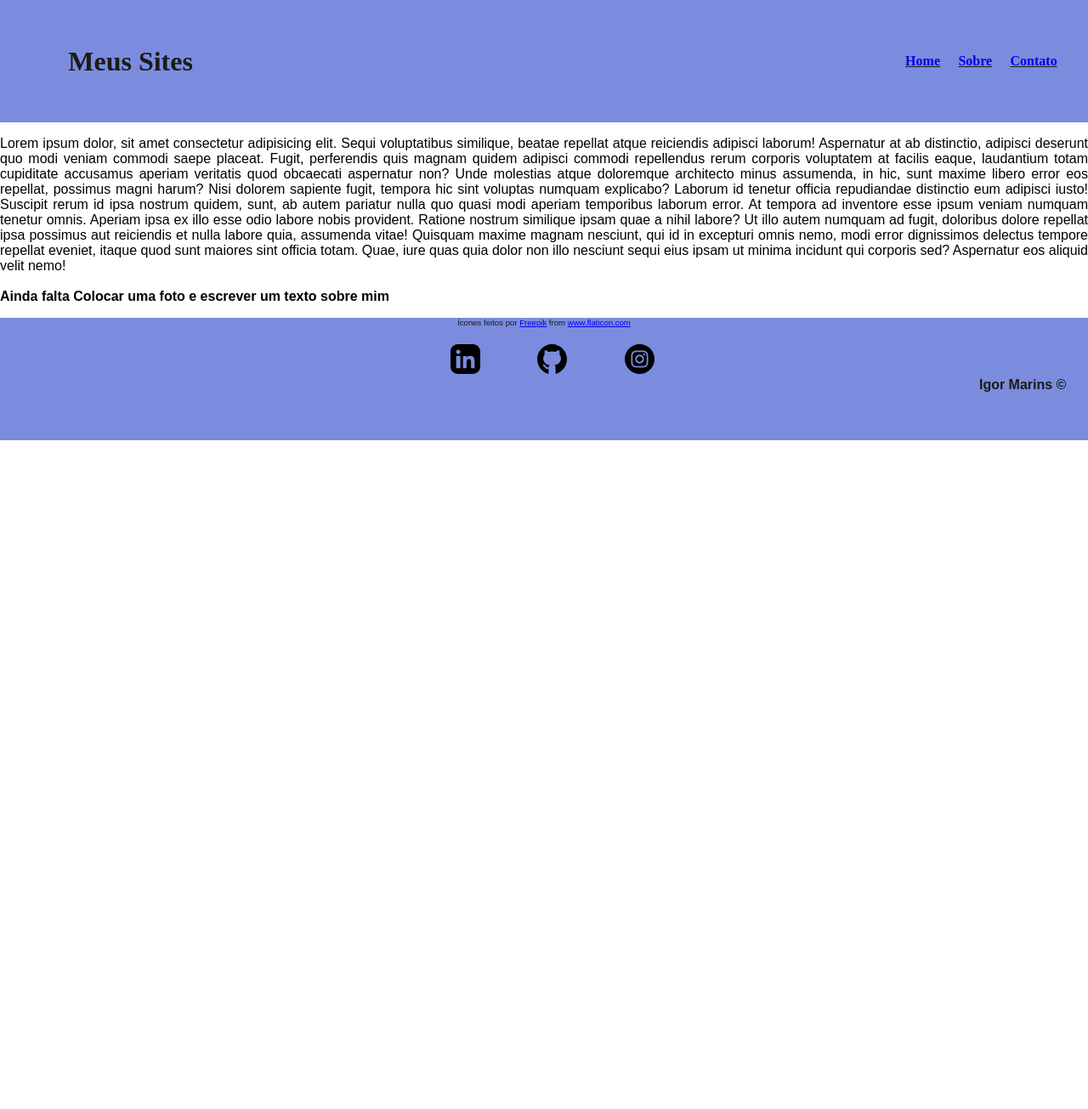
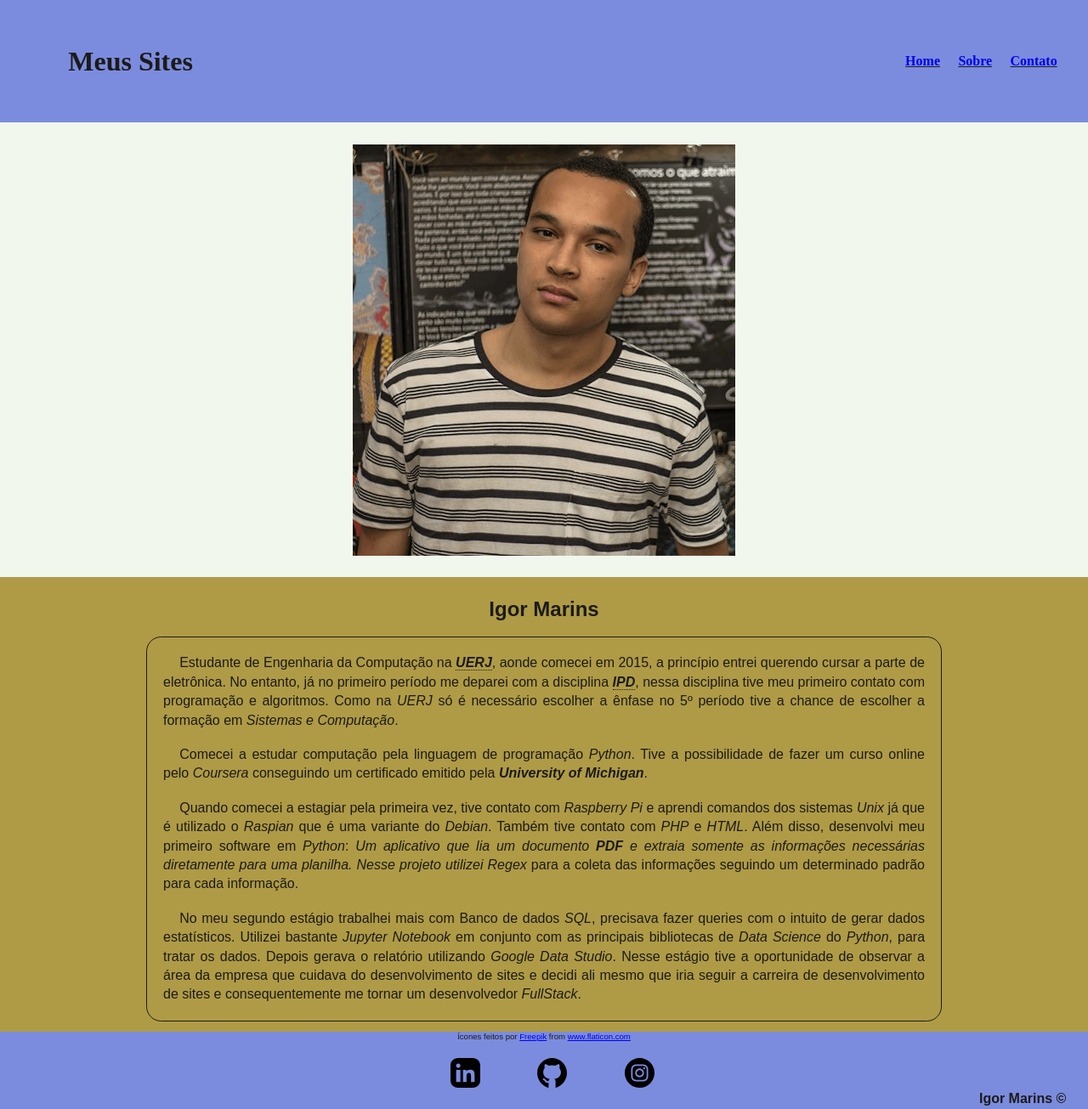
Before and after one commit to igor-py/meus-sites, a plain HTML site: page pages/sobre.html in a window 1280 px wide. Shown: the whole page at 85% size. Before the commit the page ends 800 px from the top, so only its background shows below. Drawn offline with Linux system fonts and the light colour scheme; a web font is replaced by a local one.

Commit message:
Terminando pagina sobre

```diff
--- a/pages/sobre.html
+++ b/pages/sobre.html
@@ -26,36 +26,58 @@
 	</header>
 
 	<main id="principal">
-		<p>
-			Lorem ipsum dolor, sit amet consectetur adipisicing elit. Sequi
-			voluptatibus similique, beatae repellat atque reiciendis
-			adipisci laborum! Aspernatur at ab distinctio, adipisci deserunt
-			quo modi veniam commodi saepe placeat. Fugit, perferendis quis
-			magnam quidem adipisci commodi repellendus rerum corporis
-			voluptatem at facilis eaque, laudantium totam cupiditate
-			accusamus aperiam veritatis quod obcaecati aspernatur non? Unde
-			molestias atque doloremque architecto minus assumenda, in hic,
-			sunt maxime libero error eos repellat, possimus magni harum?
-			Nisi dolorem sapiente fugit, tempora hic sint voluptas numquam
-			explicabo? Laborum id tenetur officia repudiandae distinctio eum
-			adipisci iusto! Suscipit rerum id ipsa nostrum quidem, sunt, ab
-			autem pariatur nulla quo quasi modi aperiam temporibus laborum
-			error. At tempora ad inventore esse ipsum veniam numquam tenetur
-			omnis. Aperiam ipsa ex illo esse odio labore nobis provident.
-			Ratione nostrum similique ipsam quae a nihil labore? Ut illo
-			autem numquam ad fugit, doloribus dolore repellat ipsa possimus
-			aut reiciendis et nulla labore quia, assumenda vitae! Quisquam
-			maxime magnam nesciunt, qui id in excepturi omnis nemo, modi
-			error dignissimos delectus tempore repellat eveniet, itaque quod
-			sunt maiores sint officia totam. Quae, iure quas quia dolor non
-			illo nesciunt sequi eius ipsam ut minima incidunt qui corporis
-			sed? Aspernatur eos aliquid velit nemo!
+		<div class="container-sobre">
+			<section class="foto">
+				<img src="../images/photos/FotoPerfil.png" alt="Foto de Perfil">
+			</section>
 
-			<br />
-			<br />
-			<strong>Ainda falta Colocar uma foto e escrever um texto sobre
-				mim</strong>
-		</p>
+			<section class="sobre-texto">
+				<h3 class="titulo-projeto">Igor Marins</h3>
+				<br>
+				<div class="container-descricao">
+					<p class="texto">
+						Estudante de Engenharia da Computação na <strong><em><abbr
+									title="Universidade do Estado do Rio de Janeiro">UERJ</abbr></em></strong>,
+						aonde comecei em 2015, a princípio entrei querendo cursar a parte de eletrônica. No entanto,
+						já no primeiro período me deparei com a disciplina <strong><em><abbr
+									title="Introdução ao processamento de Dados">IPD</abbr></em></strong>, nessa
+						disciplina tive meu primeiro contato com programação e algoritmos. Como na <em>UERJ</em> só é
+						necessário escolher a ênfase no 5º período tive a chance de escolher a formação em <em>Sistemas
+							e Computação</em>.
+					</p>
+					<br>
+					<p class="texto">
+						Comecei a estudar computação pela linguagem de programação <em>Python</em>. Tive a possibilidade
+						de fazer um curso online
+						pelo <em>Coursera</em> conseguindo um certificado emitido pela <strong><em>University of
+								Michigan</em></strong>.
+					</p>
+					<br>
+					<p class="texto">
+						Quando comecei a estagiar pela primeira vez, tive contato com <em>Raspberry Pi</em> e aprendi
+						comandos dos sistemas <em>Unix</em> já que é utilizado o <em>Raspian</em> que é uma variante do
+						<em>Debian</em>. Também tive contato com <em>PHP</em> e <em>HTML</em>. Além disso, desenvolvi
+						meu
+						primeiro software em <em>Python</em>: <i>Um aplicativo que lia um documento
+							<strong>PDF</strong> e extraia somente as informações necessárias diretamente para uma
+							planilha. Nesse projeto utilizei <em>Regex</em></i> para a coleta das informações seguindo
+						um determinado padrão para cada informação.
+					</p>
+					<br>
+					<p class="texto">
+						No meu segundo estágio trabalhei mais com Banco de dados <em>SQL</em>, precisava fazer queries
+						com o intuito de gerar dados estatísticos. Utilizei bastante <em>Jupyter Notebook</em> em
+						conjunto com as principais bibliotecas de <em>Data Science</em> do <em>Python</em>, para tratar
+						os dados. Depois gerava o relatório utilizando <em>Google Data Studio</em>. Nesse estágio tive a
+						oportunidade de observar a área da empresa que cuidava do desenvolvimento de sites e decidi ali
+						mesmo
+						que iria seguir a carreira de desenvolvimento de sites e consequentemente me tornar um
+						desenvolvedor <em>FullStack</em>.
+					</p>
+				</div>
+
+			</section>
+		</div>
 	</main>
 
 	<footer id="principal-footer">
--- a/styles/helpers/variables.scss
+++ b/styles/helpers/variables.scss
@@ -6,6 +6,7 @@ $main-color: #f1f7ed;
 $text-color: #1c1b18;
 $support-color1: #717568;
 $support-color2: #98473e;
+$sobre-text-color: #af9b46;
 
 // Fonts
 $font-titulo: "Playfair Display", serif;
--- a/styles/layout/main.scss
+++ b/styles/layout/main.scss
@@ -42,7 +42,6 @@ abbr {
 	// Mixin podendo receber parâmetros, consultar na pasta ../helpers/mixins
 	text-align: justify;
 	font-family: $font-textos;
-	color: $font-textos;
 	line-height: 1.4em;
 	text-indent: 1.2em;
 	margin: 0;
--- /dev/null
+++ b/styles/layout/sobre.scss
@@ -0,0 +1,43 @@
+@import "compass/css3";
+@import "compass/utilities";
+
+.container-sobre {
+    background-color: $main-color;
+    display: grid;
+    grid-template-rows: 1fr 1fr;
+    height: fit-content;
+}
+
+.foto {
+    grid-row: 1/1;
+    background-color: $main-color;
+    color: $text-color;
+    padding: 1.6em 1.2em;
+    display: flex;
+    align-items: center;
+    justify-content: center;
+}
+
+.sobre-texto {
+    grid-row: 2/2;
+    background-color: $sobre-text-color;
+    color: $text-color;
+    padding-top: 1.5em;
+    display: flex;
+    flex-direction: column;
+    align-items: center;
+    justify-content: flex-start;
+}
+
+.titulo-projeto {
+    font-family: $font-textos;
+    font-size: 1.5em;
+    margin-bottom: 0;
+}
+
+.container-descricao {
+    width: 70%;
+    padding: 1.2em;
+    border: 0.1px ridge $text-color;
+    @include border-radius(1.1em);
+}
--- a/styles/styles.scss
+++ b/styles/styles.scss
@@ -9,3 +9,8 @@
 @import "./layout/header";
 @import "./layout/main.scss";
 @import "./layout/footer.scss";
+@import "./layout/sobre.scss";
+
+// Compass Examples
+@import "compass/css3";
+@import "compass/utilities";
```
Also changed, not shown: images/photos/FotoPerfil.png (added), styles/styles.css.
